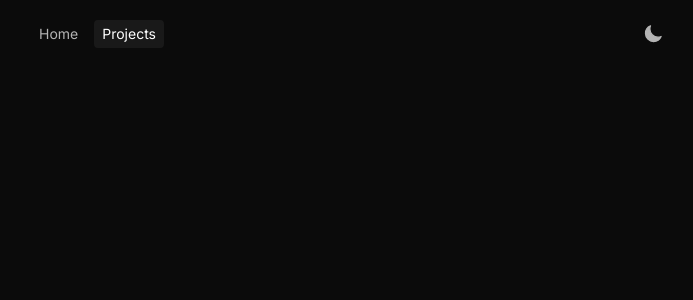
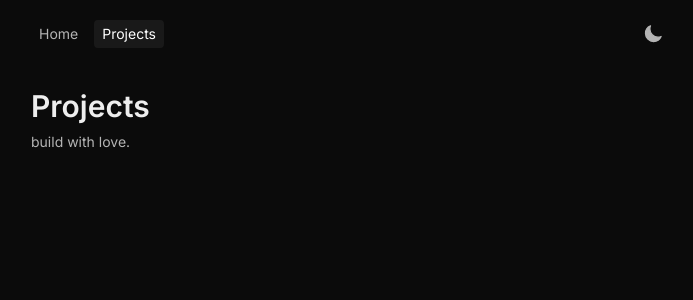
Before and after one commit to christianyitzak/personal-site, a React (Vite) app: page /projects in a window 1280 px wide. Shown: the top 300 px of the page, without its empty margins (293-986 px from the left). Built offline with nearby package versions, Linux system fonts and the light colour scheme.

Commit message:
create projects page

```diff
--- a/src/App.jsx
+++ b/src/App.jsx
@@ -1,13 +1,12 @@
 import { Routes, Route } from "react-router";
 import HomePage from "./pages/HomePage";
 import Header from "./components/Header";
+import ProjectsPage from "./pages/ProjectsPage";
 function App() {
     return (
         <Routes>
             <Route index element={<HomePage />} />
-            <Route path="about" element={<Header />} />
-            <Route path="blog" element={<Header />} />
-            <Route path="projects" element={<Header />} />
+            <Route path="projects" element={<ProjectsPage />} />
         </Routes>
     );
 }
--- /dev/null
+++ b/src/pages/ProjectsPage.jsx
@@ -0,0 +1,18 @@
+import Header from "../components/Header";
+
+function ProjectsPage() {
+    return (
+        <>
+            <Header />
+
+            <section className="p-5 max-w-2xl mx-auto">
+                <p className="text-[#eee] text-3xl font-semibold mb-2">
+                    Projects
+                </p>
+                <p className="text-[#b4b4b4] text-sm">build with love.</p>
+            </section>
+        </>
+    );
+}
+
+export default ProjectsPage;
```
